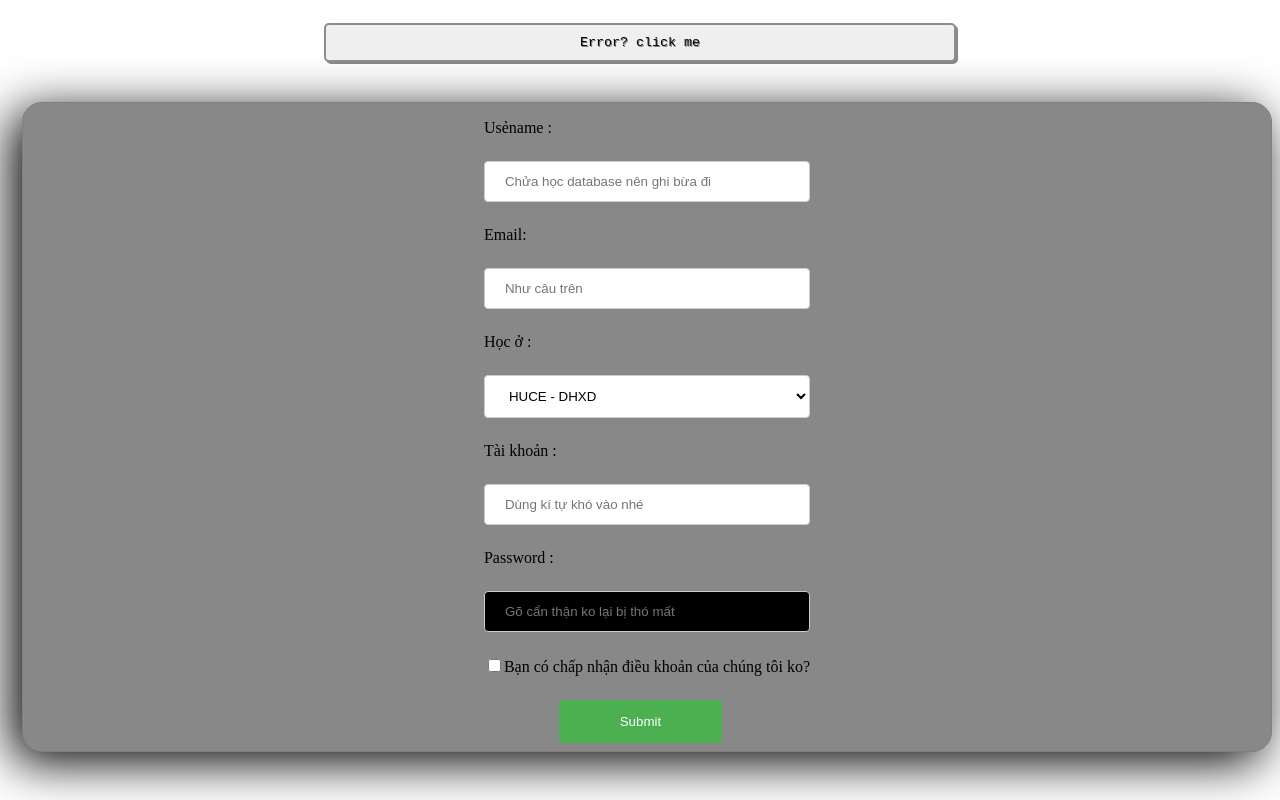
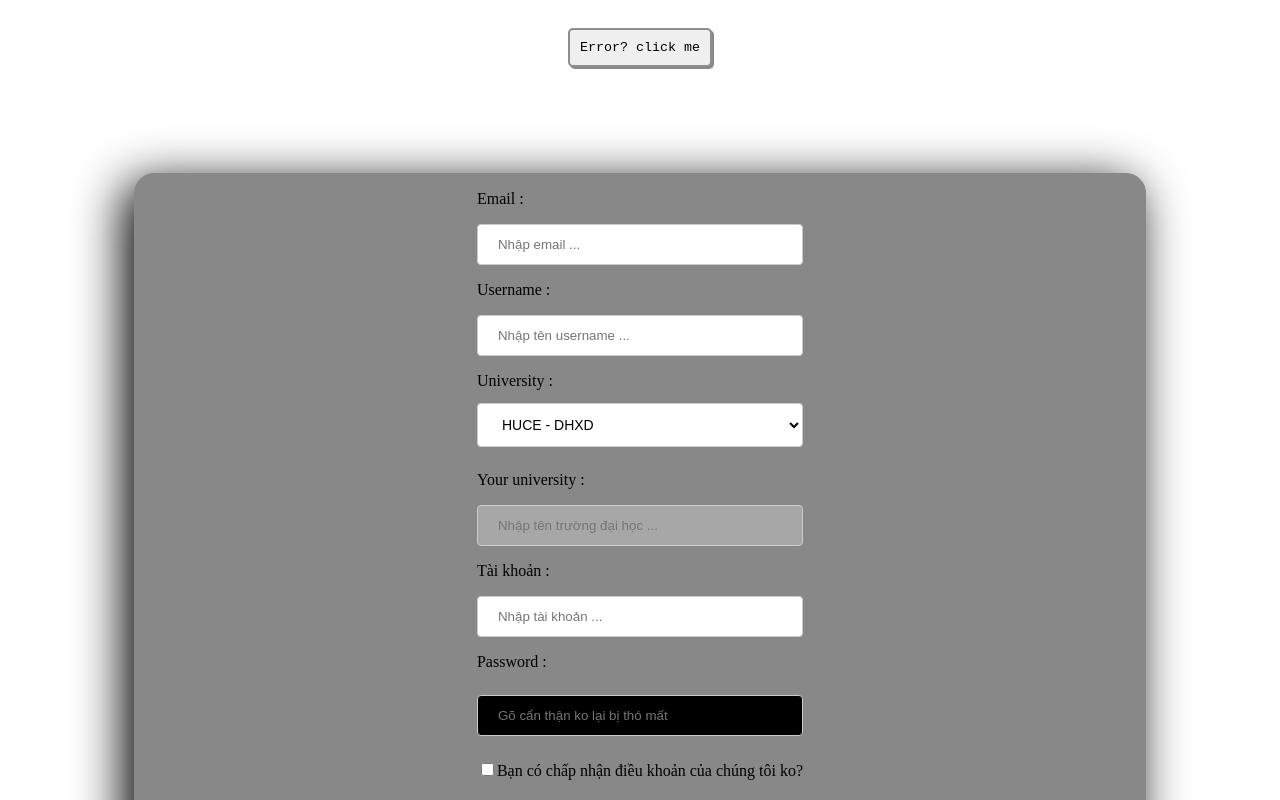
Before and after one commit to duyhelloworld/webLogin, a plain HTML site: page index.html in a window 1280 px wide. Shown: the top 800 px of the page. Drawn offline with Linux system fonts and the light colour scheme.

Commit message:
new file:   .vscode/bookmarks.json 	new file:   facebook.png 	modified:   index.html 	modified:   script.js 	modified:   style.css

```diff
--- a/index.html
+++ b/index.html
@@ -5,36 +5,40 @@
     <meta http-equiv="X-UA-Compatible" content="IE=edge">
     <meta name="viewport" content="width=device-width, initial-scale=1.0">
     <title>:))</title>
+    <link rel="shortcut icon" href="./facebook.png" type="image/x-icon">
     <link rel="stylesheet" href="./style.css">
 </head>
 <body>
-    <div id="box-btn">
+    <div class="boxBtn">
         <input type="button" id="reloadBtn" value="Error? click me">
     </div>
 
     <div class="container">
 
-        <div id="listQues">
-            <p>Usẻname :</p>
-            <input type="text" placeholder="Chửa học database nên ghi bừa đi">
-            <p>Email: </p>
-            <input type="text" placeholder="Như câu trên">
-            <p>Học ở :</p>
-            <select name="Uni" id="uni">
-                <option value="HUCE">HUCE - DHXD</option>
-                <option value="PTIT">PTIT - BCVT</option>
-                <option value="NEU">NEU - KTQD</option>
-                <option value="HANU">HANU - DHHN</option>
-                <option value="...">Others</option>
-            </select>
+        <div id="listField">
+            <p>Email :</p>
+            <input class="inputField" type="email" placeholder="Nhập email ..." id="email">
+            <p>Username : </p>
+            <input class="inputField" type="text" placeholder="Nhập tên username ..." id="username">
+            <p>University : </p>
+            <form>
+                <select id="listUni">
+                    <option value="HUCE" selected>HUCE - DHXD</option>
+                    <option value="PTIT">PTIT - BCVT</option>
+                    <option value="NEU">NEU - KTQD</option>
+                    <option value="HANU">HANU - DHHN</option>
+                    <option value="...">Others</option>
+                </select>
+            </form>
+                <p>Your university :</p>
+                <input type="text" id="otherUni" class="inputField" placeholder="Nhập tên trường đại học ..." disabled>
             <p>Tài khoản :</p>
-            <input type="text" placeholder="Dùng kí tự khó vào nhé">
+            <input class="inputField" type="text" placeholder="Nhập tài khoản ..." title="Hệ thống tự động tạo ra nếu bỏ trống">
             <p>Password :</p>
-            <input type="password" placeholder="Gõ cẩn thận ko lại bị thó mất">
-            <p><input type="checkbox" name="license" id="ticker">Bạn có chấp nhận điều khoản của chúng tôi ko?</p>
+            <input  class="inputField" type="password" placeholder="Gõ cẩn thận ko lại bị thó mất">
+            <p><input type="checkbox" name="license" id="tickbox">Bạn có chấp nhận điều khoản của chúng tôi ko?</p>
             <input type="submit" id="submitBtn">
         </div>
-
     </div>
 
 </body>
--- a/script.js
+++ b/script.js
@@ -1,15 +1,22 @@
-var reloadBtn = document.getElementById("reloadBtn");
+const reloadBtn = document.getElementById("reloadBtn");
 reloadBtn.onclick = function(){
     window.location.reload();
 }
 
-var delay = 3000;
-var submitBtn = document.getElementById("submitBtn");
+const delay = 3000;
+const submitBtn = document.getElementById("submitBtn");
 submitBtn.onclick = function(){
-    // jQuerry
-    const checkBox = document.querySelector("#ticker");
-if (checkBox.checked == false) {
-    alert("Con tró này, đọc điều khoản 👇👇👇")
-} else
-    setTimeout(alert("Đăng kí thành công. Nhấn OK để về trang chủ"), delay);
+    const checkBox = document.querySelector("#tickbox");
+    if (checkBox.checked == false) {
+        alert("Hãy đọc điều khoản trước khi xác nhận đăng kí!!!")
+    } else
+        setTimeout(alert("Đăng kí thành công. Nhấn OK để về trang chủ"), delay);
 }
+
+const otherUni = document.getElementById('otherUni');
+const listUni = document.getElementById("listUni");
+listUni.onclick = () => {
+    if (listUni.options[listUni.selectedIndex].text === "Others") {
+        otherUni.removeAttribute("disabled");
+    }
+}
--- a/style.css
+++ b/style.css
@@ -1,20 +1,26 @@
-#box-btn{
+html, body{
+    padding: 0;
+    --reloadBtn-top: 20px;
+    --reload-bg-color: rgba(100, 100, 100, 0.7);
+    --reload-shadow: 2px 2px 0 #888;
+    --container-bg-color:#888;
+}
+
+.boxBtn{
     position: relative;
-    top: 15px;
+    top: var(--reloadBtn-top);
     display: grid;
     place-items: center;
 }
+
 #reloadBtn{
-    border: 2px solid rgba(100, 100, 100, 0.7);
+    border: 2px solid var(--reload-bg-color);
     box-sizing: border-box;
     border-radius: 5px;
-    width: 50%;
     padding: 10px 10px;
-    text-shadow: 1px 1px 0 gray;
-    box-shadow: 2px 2px 0 #888;
+    box-shadow: var(--reload-shadow);
     cursor: pointer;
     font-family: 'Courier New', Courier, monospace;
-    /* font-size: 18px; */
 }
 #reloadBtn:hover{
     background-color: #ccc;
@@ -23,45 +29,43 @@
 #reloadBtn:active{
     background-color: #333;
     color: #0f0;
-    box-shadow: 0 5px #888;
+    box-shadow: 0 5px var(--container-bg-color);
 }
 
 .container{
     background-attachment: fixed;
-    background-color: #888;
-    border: 1px solid gray;
+    background-color: var(--container-bg-color);
+    border: 1px solid var(--container-bg-color);
     box-shadow: -10px 10px 50px;
     border-radius: 20px;
-    text-align: left;
     display: flex;
     justify-content: center;
     align-items: center;
-    margin-top: 55px;
-    margin-left: 14px;
+    margin: 10%;
 }
 
-input[type=submit] {
+#submitBtn{
     width: 50%;
     background-color: #4CAF50;
     color: #fff;
     padding: 14px 20px;
-    margin: 8px 0;
+    margin: 10px 0 20px;
     border: none;
     border-radius: 4px;
     cursor: pointer;
-    margin-left: 75px;
+    margin-left: 25%;
 }
 
-input[type=submit]:active{
+#submitBtn:active{
     cursor: wait;
     background-color: #aaa;
     color: #000;
 }
 
-input[type=text], select {
+
+.inputField{
     width: 100%;
     padding: 12px 20px;
-    margin: 8px 0;
     display: inline-block;
     border: 1px solid #ccc;
     border-radius: 4px;
@@ -81,7 +85,9 @@ input[type=password], select {
     caret-color: #bbb;
 }
 
-.container #listQues #uni{
+#listUni{
     background-color: #fff;
     color: #000;
+    font-size: 14px;
+    margin-top: -3px;
 }
```
Also changed, not shown: facebook.png (added).
